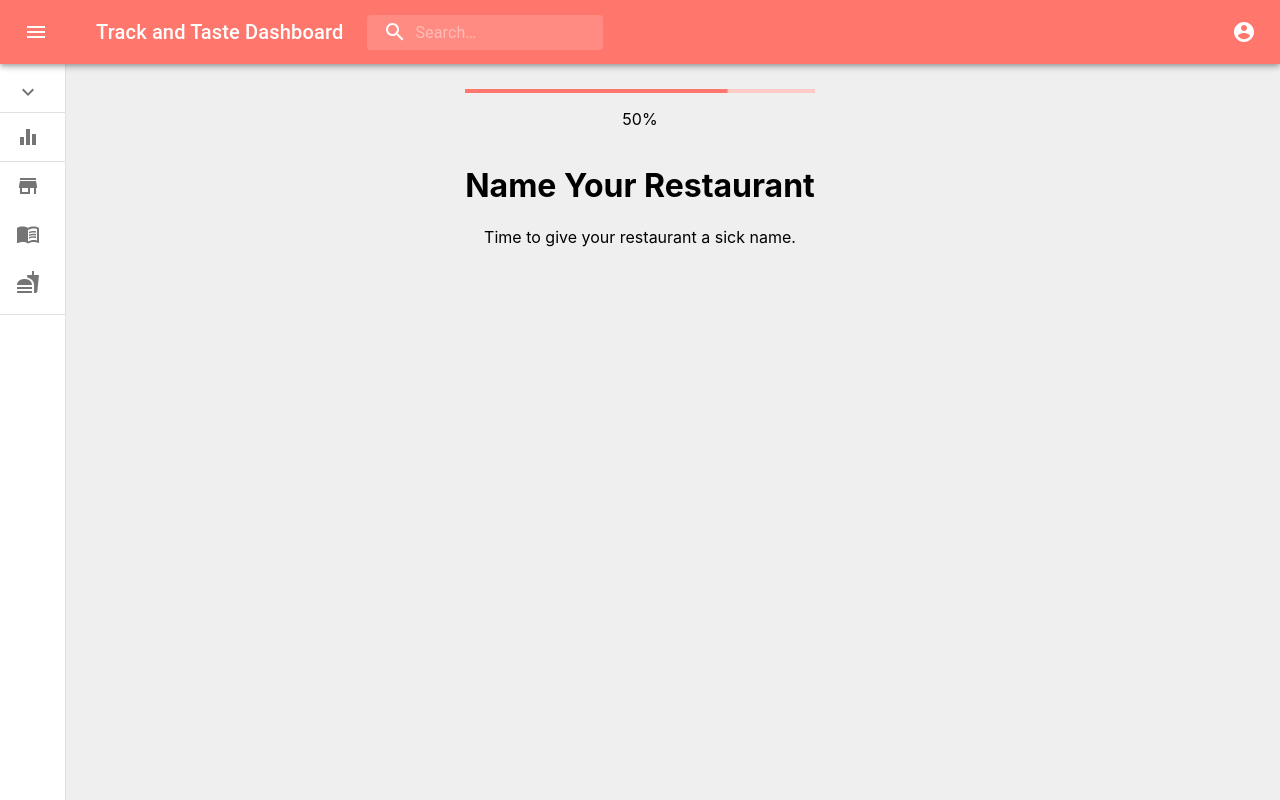
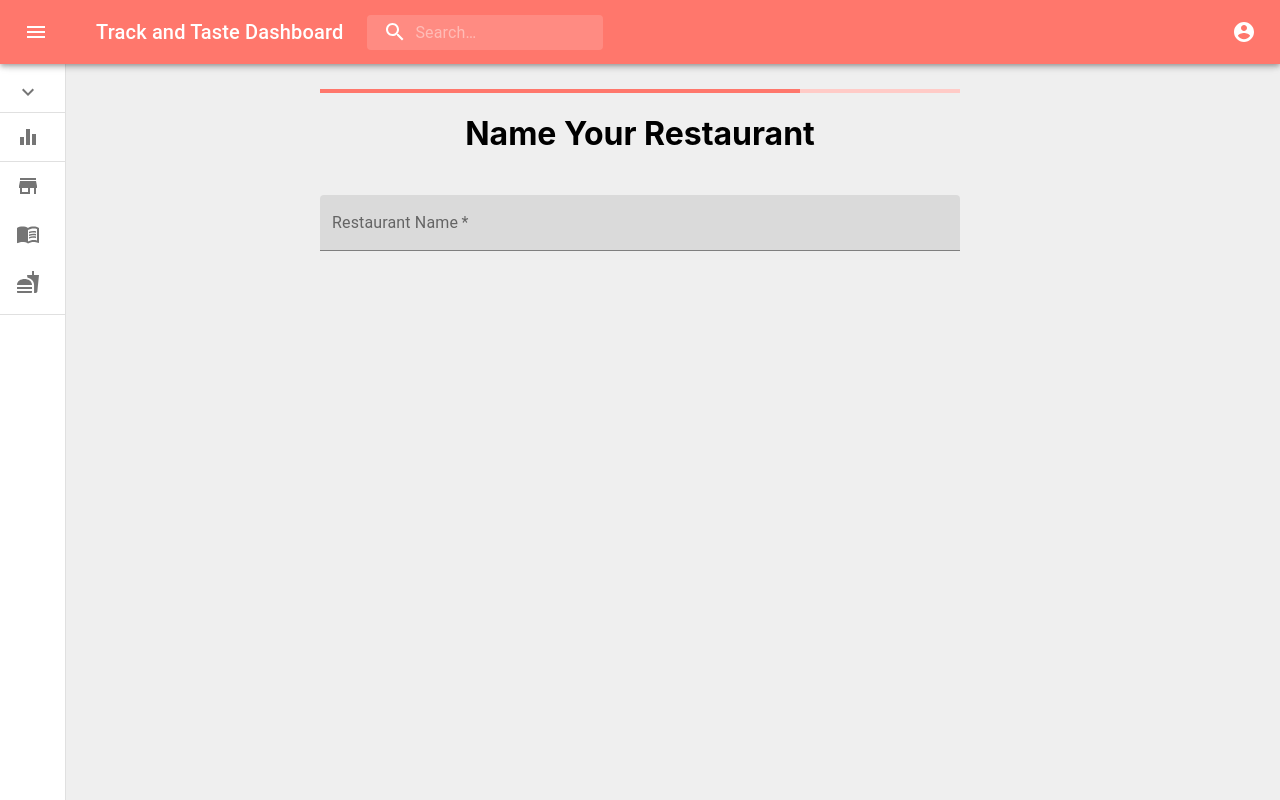
Before and after one commit to mbruty/COMP2003-2020-O, a React (Create React App) app in the folder website/: page /restaurant-builder in a window 1280 px wide. Built offline with nearby package versions, Linux system fonts and the light colour scheme; what apollo-upload-client would draw is missing.

Commit message:
Added Data Collection Input (UI Only)
Added a form to collect the name of the Restaurant.

```diff
--- a/website/src/restaurant-builder/RestaurantBuilder.tsx
+++ b/website/src/restaurant-builder/RestaurantBuilder.tsx
@@ -18,7 +18,7 @@ const RestaurantBuilder: React.FC<Props> = () => {
   return (
     <div className="content" style={mainStyle}>
 
-      <LinearProgress variant="determinate" value={75} /><p>50%</p>
+      <LinearProgress variant="determinate" value={75} />
 
       <Name />
 
--- a/website/src/restaurant-builder/steps/Name.tsx
+++ b/website/src/restaurant-builder/steps/Name.tsx
@@ -1,12 +1,16 @@
 import React from "react";
 import CSS from 'csstype';
+import TextField from '@material-ui/core/TextField';
+
+import {InfoBox} from './stepFeatures/InfoBox'
 
 const contentBoxStyle: CSS.Properties = {
-    // width: '60%',
-    // textAlign: 'center',
-    // marginLeft: 'auto',
-    // marginRight: 'auto'
-  };
+    textAlign: 'center'
+};
+
+const formStyling: CSS.Properties = {
+  width: '50vmax'
+};
 
 interface Props {}
 
@@ -14,9 +18,8 @@ export const Name: React.FC<Props> = () => {
   return (
     <div style={contentBoxStyle}>
       <h1>Name Your Restaurant</h1>
-      <p>
-        Time to give your restaurant a sick name.
-      </p>
+      <br></br>
+      <TextField style={formStyling} required id="form-name" label="Restaurant Name" variant="filled" />
     </div>
   );
 };
--- /dev/null
+++ b/website/src/restaurant-builder/steps/stepFeatures/InfoBox.tsx
@@ -0,0 +1,35 @@
+import React from 'react'
+import Card from '@material-ui/core/Card';
+import CardActions from '@material-ui/core/CardActions';
+import CardContent from '@material-ui/core/CardContent';
+import CSS from 'csstype';
+
+interface Props {
+
+}
+
+const contentStyling: CSS.Properties = {
+    float: 'left',
+    padding: '3%'
+};
+
+const boxStyling: CSS.Properties = {
+    textAlign: 'left',
+    padding: '3%'
+};
+
+export const InfoBox: React.FC<Props>  = () => {
+    return (
+        <div>
+            <Card style={boxStyling}>
+                <div style={contentStyling}>
+                    <p>Give your restaurant a name.</p>
+                    <ul>
+                        <li>Less than 60 characters.</li>
+                        <li>Remember to use good capitalisation.</li>
+                    </ul>
+                </div>
+            </Card>
+        </div>
+    )
+}
```
